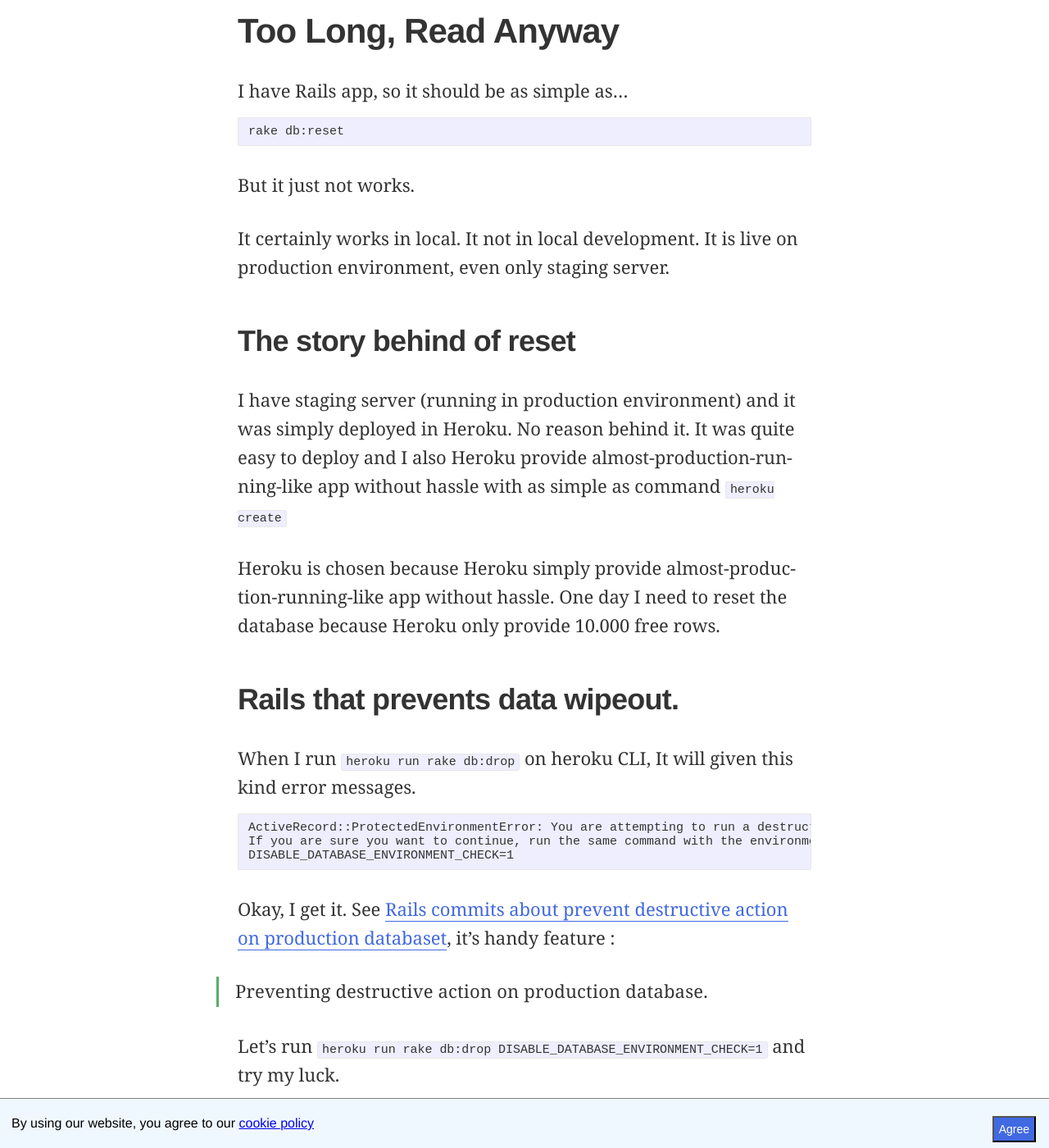
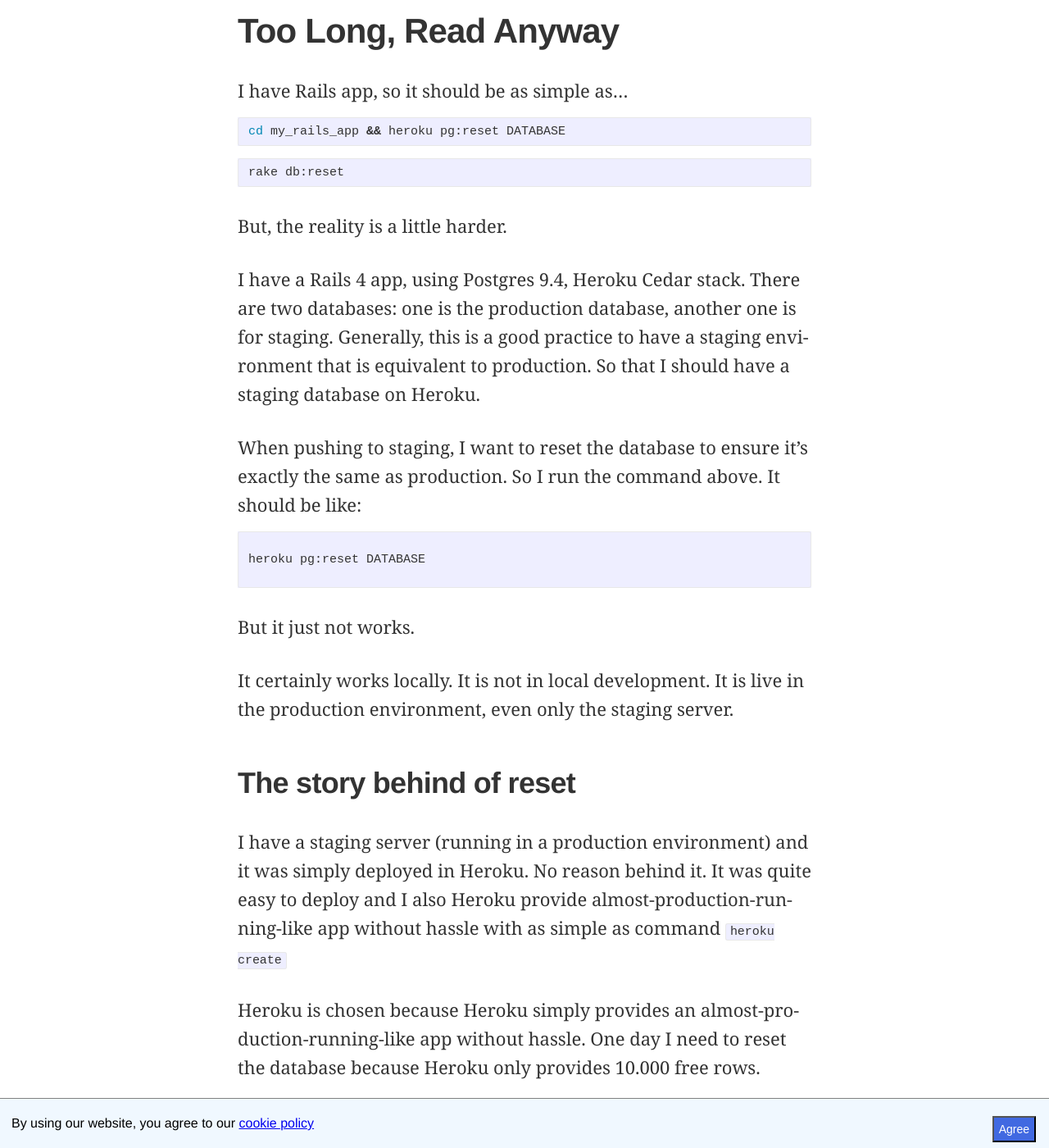
Before and after one commit to gizipp/gizipp.com, a Jekyll site: the page built from _posts/2019-10-17-reset-heroku-pg-database.md, in a window 1280 px wide and 1400 px high, scrolled down 1455 px. Shown: the whole window at 82% size. Built offline with Jekyll 4.4.1, drawn with Linux system fonts in a browser that asks for light colours; some of the changed text lies outside the part shown.

Commit message:
Update post

````diff
--- a/_posts/2019-10-17-reset-heroku-pg-database.md
+++ b/_posts/2019-10-17-reset-heroku-pg-database.md
@@ -19,7 +19,7 @@
 
 Or
 
-- Step 1: `heroku restart`
+- Step 1: `heroku restart` (make sure it has no process run)
 - Step 2: `heroku pg:reset DATABASE` (no need to change the `DATABASE`)
 - Step 3: `heroku run rake db:migrate`
 - Step 4: `heroku run rake db:seed` (if you have seed)
@@ -31,18 +31,34 @@
 I have Rails app, so it should be as simple as...
 
 ```bash
+cd my_rails_app && heroku pg:reset DATABASE
+```
+
+```bash
 rake db:reset
+```
+
+But, the reality is a little harder.
+
+I have a Rails 4 app, using Postgres 9.4, Heroku Cedar stack. There are two databases: one is the production database, another one is for staging. Generally, this is a good practice to have a staging environment that is equivalent to production. So that I should have a staging database on Heroku.
+
+When pushing to staging, I want to reset the database to ensure it's exactly the same as production. So I run the command above. It should be like:
+
+```bash
+
+heroku pg:reset DATABASE
+
 ```
 
 But it just not works.
 
-It certainly works in local. It not in local development. It is live on production environment, even only staging server.
+It certainly works locally. It is not in local development. It is live in the production environment, even only the staging server.
 
 ### The story behind of reset
 
-I have staging server (running in production environment) and it was simply deployed in Heroku. No reason behind it. It was quite easy to deploy and I also Heroku provide almost-production-running-like app without hassle with as simple as command `heroku create`
+I have a staging server (running in a production environment) and it was simply deployed in Heroku. No reason behind it. It was quite easy to deploy and I also Heroku provide almost-production-running-like app without hassle with as simple as command `heroku create`
 
-Heroku is chosen because Heroku simply provide almost-production-running-like app without hassle. One day I need to reset the database because Heroku only provide 10.000 free rows.
+Heroku is chosen because Heroku simply provides an almost-production-running-like app without hassle. One day I need to reset the database because Heroku only provides 10.000 free rows.
 
 ### Rails that prevents data wipeout.
 
@@ -84,9 +100,11 @@
 
 ## Summary
 
-Dropping production database is not your usual perform. Despite of non-straightforward step, it made to ensure and double check your action.
+Dropping the production database is not your usual performance. Despite the non-straightforward step, it is made to ensure and double-check your action.
 
-Are you sure you really want destroy production database?
+Are you sure you really want to destroy the production database?
+
+Thanks for reading.
 
 ***
 
````
Also changed, not shown: other parts of _posts/2019-10-17-reset-heroku-pg-database.md (+2 -2 lines).
